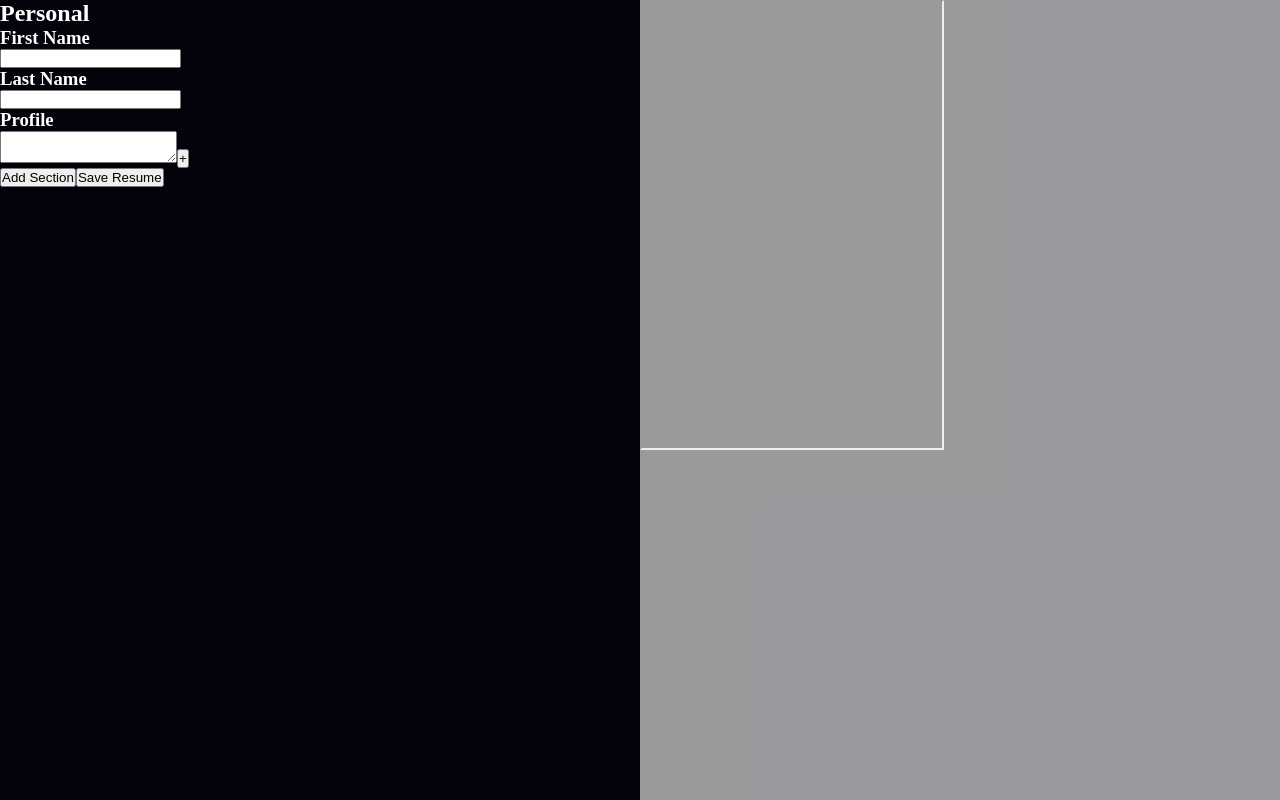
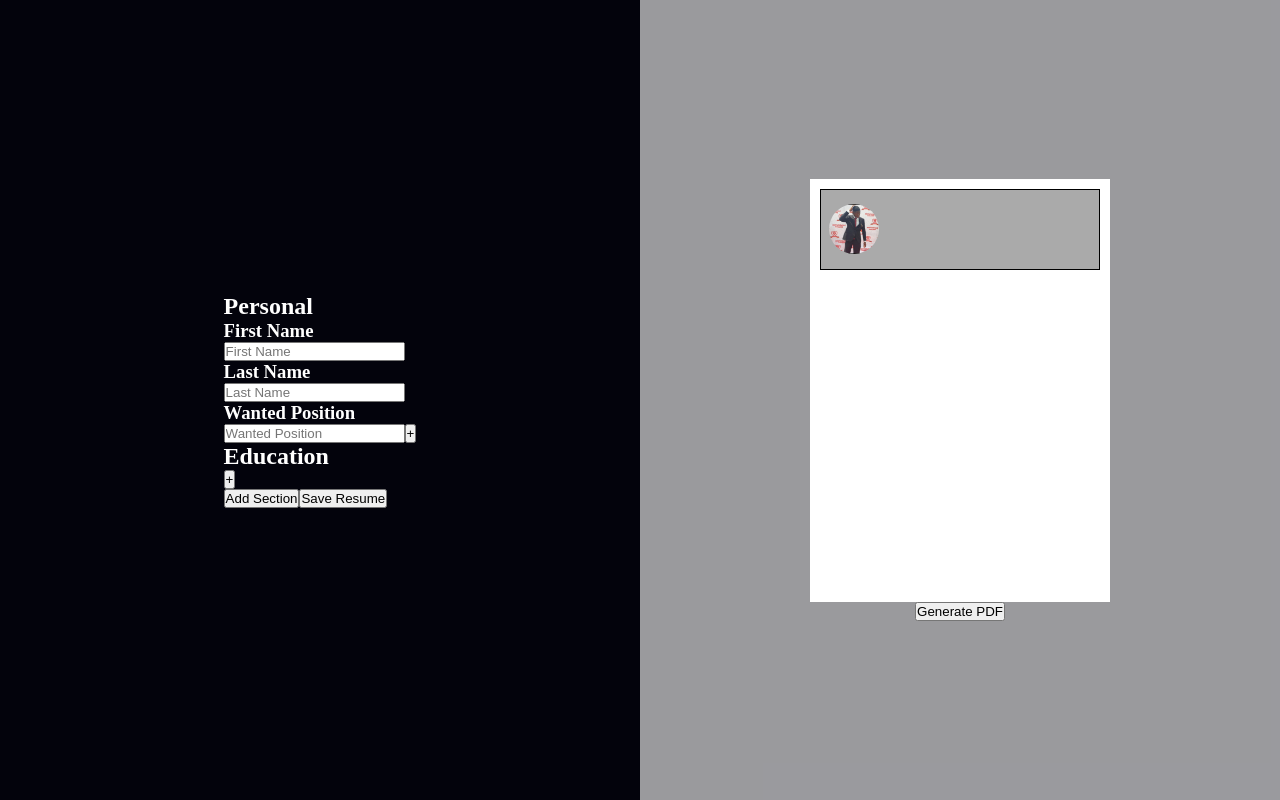
Before and after one commit to Tobshub/resume-builder, a React (Vite) app in the folder client/: page /builder in a window 1280 px wide. Built offline with nearby package versions, Linux system fonts and the light colour scheme.

Commit message:
proper pdf generation + renaming sections

```diff
--- a/client/src/builder/fields/builder-field.tsx
+++ b/client/src/builder/fields/builder-field.tsx
@@ -1,42 +1,43 @@
 import { ChangeEvent, useEffect } from "react";
 import type { BuilderField } from "../types/field-types";
 
-type BuilderFieldProps = BuilderField & {
-  setContent: (content: BuilderField["content"]) => void;
+type BuilderFieldProps = {
+  item: BuilderField;
+  handleChange(
+    e: ChangeEvent<HTMLInputElement | HTMLTextAreaElement>
+  ): void;
 };
 
-export default function BuilderFieldForm(props: BuilderFieldProps) {
-  const manyChangeHandler = (
-    e: ChangeEvent<HTMLInputElement>,
-    name: string
-  ) => {
-    if (props.type === "many_text") {
-      const index = props.content.findIndex(item => item.name === name);
-      if (index != undefined) {
-        props.content[index] = { name, text: e.target.value };
-        props.setContent(props.content);
-      }
-    }
-  };
+export default function BuilderFieldForm({
+  item,
+  handleChange,
+}: BuilderFieldProps) {
   return (
-    <div>
-      <h2>{props.title}</h2>
-      {props.type === "many_text" ? (
-        props.content.map(input => (
-          <label key={input.name}>
-            <span>{input.name}</span>
-            <input
-              value={input.text}
-              onChange={e => manyChangeHandler(e, input.name)}
-            />
-          </label>
-        ))
+    <label key={item.id}>
+      <span
+        style={{
+          display: "flex",
+          justifyContent: "flex-start",
+          alignItems: "center",
+        }}
+      >
+        <h3>{item.props.name}</h3>
+        {item.props.isEditable ? <button>Edit</button> : null}
+      </span>
+      {item.props.type === "short" ? (
+        <input
+          type="text"
+          placeholder={item.props.name}
+          value={item.props.content}
+          onChange={e => handleChange(e)}
+        />
       ) : (
         <textarea
-          value={props.content}
-          onChange={e => props.setContent(e.target.value)}
+          style={{ resize: "none" }}
+          value={item.props.content}
+          onChange={e => handleChange(e)}
         />
       )}
-    </div>
+    </label>
   );
 }
--- a/client/src/builder/form/default.ts
+++ b/client/src/builder/form/default.ts
@@ -4,8 +4,8 @@ import { BuilderFormSection } from "../types/form-types";
 const defaultFormSections = [
   new BuilderFormSection({
     title: "Personal",
-    groupType: "not-groupped",
-    defaultChildPosition: "main",
+    groupType: "flat",
+    defaultChildPosition: "header",
     children: [
       new FieldWithText({
         name: "First Name",
@@ -20,12 +20,18 @@ const defaultFormSections = [
         position: "header",
       }),
       new FieldWithText({
-        name: "Profile",
-        type: "long",
+        name: "Wanted Position",
+        type: "short",
         content: "",
-        position: "main",
+        position: "header",
       }),
     ],
+  }),
+  new BuilderFormSection({
+    title: "Education",
+    defaultChildPosition: "main",
+    groupType: "list",
+    children: [],
   }),
 ];
 
--- a/client/src/builder/form/form-sections.tsx
+++ b/client/src/builder/form/form-sections.tsx
@@ -1,4 +1,5 @@
-import { ChangeEvent } from "react";
+import { ChangeEvent, useState } from "react";
+import BuilderFieldForm from "../fields/builder-field";
 import { BuilderField, FieldWithText } from "../types/field-types";
 import {
   BuilderFormSection,
@@ -24,22 +25,16 @@ export default function BuilderFormSectionComponent({
 
   return (
     <div>
-      <h2>{section.props.title}</h2>
+      <BuilderFormSectionComponentHeading
+        section={section}
+        handleChange={handleChange}
+      />
       {section.props.children.map(item => (
-        <label key={item.id}>
-          <h3>{item.props.name}</h3>
-          {item.props.type === "short" ? (
-            <input
-              value={item.props.content}
-              onChange={e => localHandleChange(e, item)}
-            />
-          ) : (
-            <textarea
-              value={item.props.content}
-              onChange={e => localHandleChange(e, item)}
-            />
-          )}
-        </label>
+        <BuilderFieldForm
+          key={item.id}
+          item={item}
+          handleChange={e => localHandleChange(e, item)}
+        />
       ))}
       <button
         onClick={() => {
@@ -49,6 +44,7 @@ export default function BuilderFormSectionComponent({
               content: "",
               position: section.props.defaultChildPosition,
               type: "long",
+              isEditable: true,
             })
           );
           handleChange(section);
@@ -59,3 +55,51 @@ export default function BuilderFormSectionComponent({
     </div>
   );
 }
+
+function BuilderFormSectionComponentHeading({
+  section,
+  handleChange,
+}: {
+  section: BuilderFormSection;
+  handleChange: (changedSection: BuilderFormSection) => void;
+}) {
+  const [isEditing, setIsEditing] = useState(false);
+  const [titleEdits, setTitleEdits] = useState(section.props.title);
+
+  if (isEditing) {
+    return (
+      <form
+        onSubmit={e => {
+          e.preventDefault();
+          section.setTitle(titleEdits);
+          handleChange(section);
+          setIsEditing(false);
+        }}
+      >
+        <input
+          value={titleEdits}
+          onChange={e => setTitleEdits(e.target.value)}
+        />
+        <button type="submit">Confirm</button>
+        <button type="button" onClick={() => setIsEditing(false)}>
+          Cancel
+        </button>
+      </form>
+    );
+  }
+  return (
+    <span
+      style={{
+        display: "flex",
+        justifyContent: "flex-start",
+        alignItems: "center",
+        gap: "1rem",
+      }}
+    >
+      <h2>{section.props.title}</h2>
+      {section.props.isEditable ? (
+        <button onClick={() => setIsEditing(true)}>Edit</button>
+      ) : null}
+    </span>
+  );
+}
--- a/client/src/builder/index.tsx
+++ b/client/src/builder/index.tsx
@@ -1,11 +1,31 @@
-import { useState } from "react";
+import { useEffect, useMemo, useState } from "react";
 import BuilderForm from "./form/form";
-import PDFPreview from "./preview/pdf";
+import useResumeState from "./hooks/resume-state";
+import BuilderPreview from "./preview/builder-preview";
 import { BuilderFormSection } from "./types/form-types";
+import jsPDF from "jspdf";
+import { renderToString } from "react-dom/server";
+import themes from "./preview/themes";
 
 export default function BuilderPage() {
   // TODO: store resume data server-side for persistence
-  const [resume, setResume] = useState<BuilderFormSection[]>([]);
+  const [builderForm, setBuilderForm] = useState<BuilderFormSection[]>([]);
+  const resume = useResumeState(builderForm);
+  const pdf = useMemo(() => new jsPDF({ unit: "mm", compress: true }), []);
+  const [theme] = useState(themes.default);
+
+  const renderPDF = async () => {
+    const html = renderToString(
+      <BuilderPreview resume={resume} theme={theme} />
+    );
+    await pdf
+      .html(html, {
+        width: 210 /** a4 paper widht in mm */,
+        windowWidth: 300 /** preview width in px */,
+      })
+      .outputPdf("dataurlnewwindow");
+  };
+
   return (
     <div
       style={{
@@ -16,10 +36,11 @@ export default function BuilderPage() {
       className="builder"
     >
       <section>
-        <BuilderForm setResume={setResume} />
+        <BuilderForm setBuilderForm={setBuilderForm} />
       </section>
       <section>
-        <PDFPreview resume={resume} />
+        <BuilderPreview resume={resume} theme={theme} />
+        <button onClick={renderPDF}>Generate PDF</button>
       </section>
     </div>
   );
--- /dev/null
+++ b/client/src/builder/preview/builder-preview.tsx
@@ -0,0 +1,93 @@
+import jsPDF from "jspdf";
+import { useEffect, useMemo, useRef, useState } from "react";
+import { PreviewStructure } from "../types/preview-types";
+import themes from "./themes";
+import PlaceHolderSVG from "../../assets/images/tobs.jpg";
+
+type BuilderPreviewProps = {
+  resume: PreviewStructure | undefined;
+  theme: typeof themes.default;
+};
+
+export default function BuilderPreview({
+  resume,
+  theme,
+}: BuilderPreviewProps) {
+  return (
+    <div
+      style={{
+        width: 300,
+        aspectRatio: 1 / 1.41,
+        backgroundColor: theme.general.background,
+        color: theme.general.text,
+        padding: `${theme.general.start.y}px ${theme.general.start.x}px`,
+      }}
+    >
+      <BuilderPreviewHeader theme={theme.header} resume={resume} />
+      <section
+        style={{
+          display: "flex",
+        }}
+      >
+        <article></article>
+        <main></main>
+      </section>
+    </div>
+  );
+}
+
+function BuilderPreviewHeader(props: {
+  theme: BuilderPreviewProps["theme"]["header"];
+  resume: BuilderPreviewProps["resume"];
+}) {
+  return (
+    <header
+      style={{
+        background: props.theme.background,
+        color: props.theme.text,
+        width: "100%",
+        height: "20%",
+        display: "flex",
+        alignItems: "center",
+        justifyContent: "flex-start",
+        gap: "1rem",
+        padding: "0 .5rem",
+        border: `1px solid ${props.theme.highlights}`,
+      }}
+    >
+      <img
+        src={PlaceHolderSVG}
+        style={{ width: "50px", height: "50px", borderRadius: "50%" }}
+      />
+      <div>
+        <h1
+          style={{
+            fontSize: props.theme.font.large,
+          }}
+        >
+          {
+            props.resume?.header.props.children.find(
+              field => field.props.name === "First Name"
+            )?.props.content
+          }{" "}
+          {
+            props.resume?.header.props.children.find(
+              field => field.props.name === "Last Name"
+            )?.props.content
+          }
+        </h1>
+        <p
+          style={{
+            fontSize: props.theme.font.small,
+          }}
+        >
+          {
+            props.resume?.header.props.children.find(
+              field => field.props.name === "Wanted Position"
+            )?.props.content
+          }
+        </p>
+      </div>
+    </header>
+  );
+}
--- a/client/src/builder/preview/pdf.tsx
+++ /dev/null
@@ -1,57 +0,0 @@
-import jsPDF from "jspdf";
-import { useEffect, useMemo, useRef, useState } from "react";
-import { BuilderField } from "../types/field-types";
-
-type PDFPreviewprops = {
-  resume: BuilderField[];
-};
-
-export default function PDFPreview(props: PDFPreviewprops) {
-  const pdf = useMemo(() => {
-    return new jsPDF();
-  }, []);
-  const previewRef = useRef<HTMLIFrameElement | null>(null);
-
-  const renderSection = (section: BuilderField[]) => {
-    let start = 20;
-    section.forEach((x, y) => {
-      if (x.type === "single_text") {
-        pdf.text(`${x.title}: `, 10, start);
-        pdf.text(`${x.content} `, 10, start + 8);
-        start += 20 + (x.content.length % 10);
-      } else if (x.type === "many_text") {
-        pdf.text(`${x.title}: `, 10, start);
-        x.content.forEach((value, z) => {
-          pdf.text(value.name + ": ", 10, start + (z + 1) * 15);
-          pdf.text(value.text, 10, start + (z + 1) * 15 + 8);
-        });
-        start += 20 + Math.floor(x.content.length / 10);
-      }
-    });
-  };
-
-  useEffect(() => {
-    if (props.resume) {
-      console.log("loading preview...");
-
-      renderSection(props.resume);
-    }
-  }, [props.resume]);
-
-  // output the pdf to the iframe
-  useEffect(() => {
-    if (previewRef.current) {
-      const out = pdf.output("datauristring", {});
-      previewRef.current.src = out;
-    }
-  }, [previewRef]);
-
-  return (
-    <iframe
-      className="pdf-preview"
-      seamless={true}
-      height="450px"
-      ref={previewRef}
-    ></iframe>
-  );
-}
--- /dev/null
+++ b/client/src/builder/preview/themes.ts
@@ -0,0 +1,30 @@
+const themes = {
+  default: {
+    general: {
+      background: "#ffffff",
+      text: "#000000",
+      highlights: "goldenrod",
+      start: {
+        y: 10,
+        x: 10,
+      },
+    },
+    header: {
+      background: "#aaaaaa",
+      text: "#ffffff",
+      highlights: "#000000",
+      font: {
+        large: ".75rem",
+        small: ".5rem",
+      },
+      start: {
+        x: 0,
+        y: 0,
+      },
+    },
+    main: {},
+    side: {},
+  },
+};
+
+export default themes;
--- a/client/src/builder/types/field-types.ts
+++ b/client/src/builder/types/field-types.ts
@@ -4,13 +4,15 @@ export type FieldWithTextProps = {
   type: "short" | "long";
   name: string;
   content: string;
-  position: "header" | "main" | "sidebar";
+  position: "header" | "main" | "side";
+  isEditable?: boolean;
 };
 
 export class FieldWithText {
   id: string;
   constructor(public props: FieldWithTextProps) {
     this.id = crypto.randomUUID();
+    this.props.isEditable = props.isEditable ?? false;
   }
 
   write(text: FieldWithTextProps["content"]) {
--- a/client/src/builder/types/form-types.ts
+++ b/client/src/builder/types/form-types.ts
@@ -3,16 +3,23 @@ import { BuilderField } from "./field-types";
 export type BuilderFormSectionProps = {
   title: string;
   children: BuilderField[];
-  groupType: "flat" | "list" | "not-groupped";
+  groupType: "flat" | "list";
+  defaultChildPosition: BuilderField["props"]["position"];
+  isEditable?: boolean;
 };
 
 export class BuilderFormSection {
   id: string;
   constructor(public props: BuilderFormSectionProps) {
     this.id = crypto.randomUUID();
+    this.props.isEditable = props.isEditable ?? false;
   }
 
   addChild(item: BuilderField) {
     this.props.children.push(item);
   }
+
+  setTitle(newTitle: BuilderFormSectionProps["title"]) {
+    this.props.title = newTitle;
+  }
 }
--- /dev/null
+++ b/client/src/builder/types/preview-types.ts
@@ -0,0 +1,9 @@
+import { BuilderFormSection } from "./form-types";
+
+export class PreviewStructure {
+  constructor(
+    readonly header: BuilderFormSection,
+    readonly main: BuilderFormSection[],
+    readonly side: BuilderFormSection[]
+  ) {}
+}
--- a/client/src/index.css
+++ b/client/src/index.css
@@ -23,6 +23,10 @@ body,
   width: 100%;
   height: 100%;
   background-color: rgba(3, 3, 12, 0.4);
+  display: flex;
+  flex-direction: column;
+  justify-content: center;
+  align-items: center;
 }
 
 .builder > section:first-of-type {
```
Also changed, not shown: client/src/builder/form/form.tsx (+6 -5 lines), client/src/assets/images/tobs.jpg (added).
